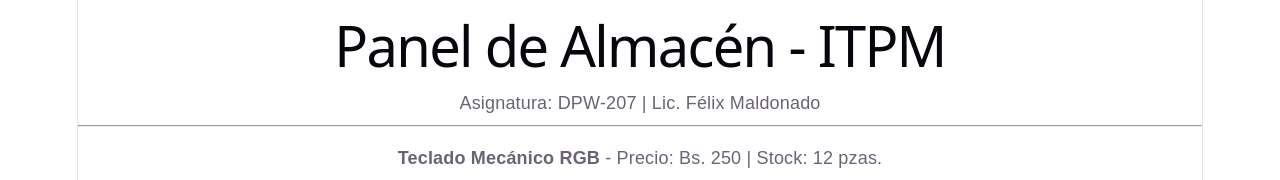
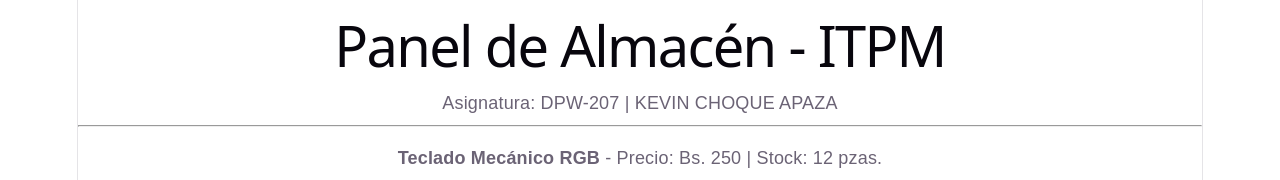
Before and after one commit to kevinf-ai/app-vue, a Vue app: page / in a window 1280 px wide. Shown: the top 180 px of the page. Built offline with nearby package versions, Linux system fonts and the light colour scheme.

Commit message:
SEGUNDO CAMBIO

```diff
--- a/src/App.vue
+++ b/src/App.vue
@@ -15,7 +15,7 @@ const listaProductos: Producto[] = [
 <div class="container mt-5 text-center" style="font-family: sans-serif;">
 <div class="alert alert-success shadow">
 <h1> Panel de Almacén - ITPM</h1>
-<p>Asignatura: DPW-207 | Lic. Félix Maldonado</p>
+<p>Asignatura: DPW-207 | KEVIN CHOQUE APAZA</p>
 <hr>
 <ul style="list-style: none; padding: 0;">
    <li v-for="p in listaProductos" :key="p.id" style="margin-bottom: 10px;">
```
